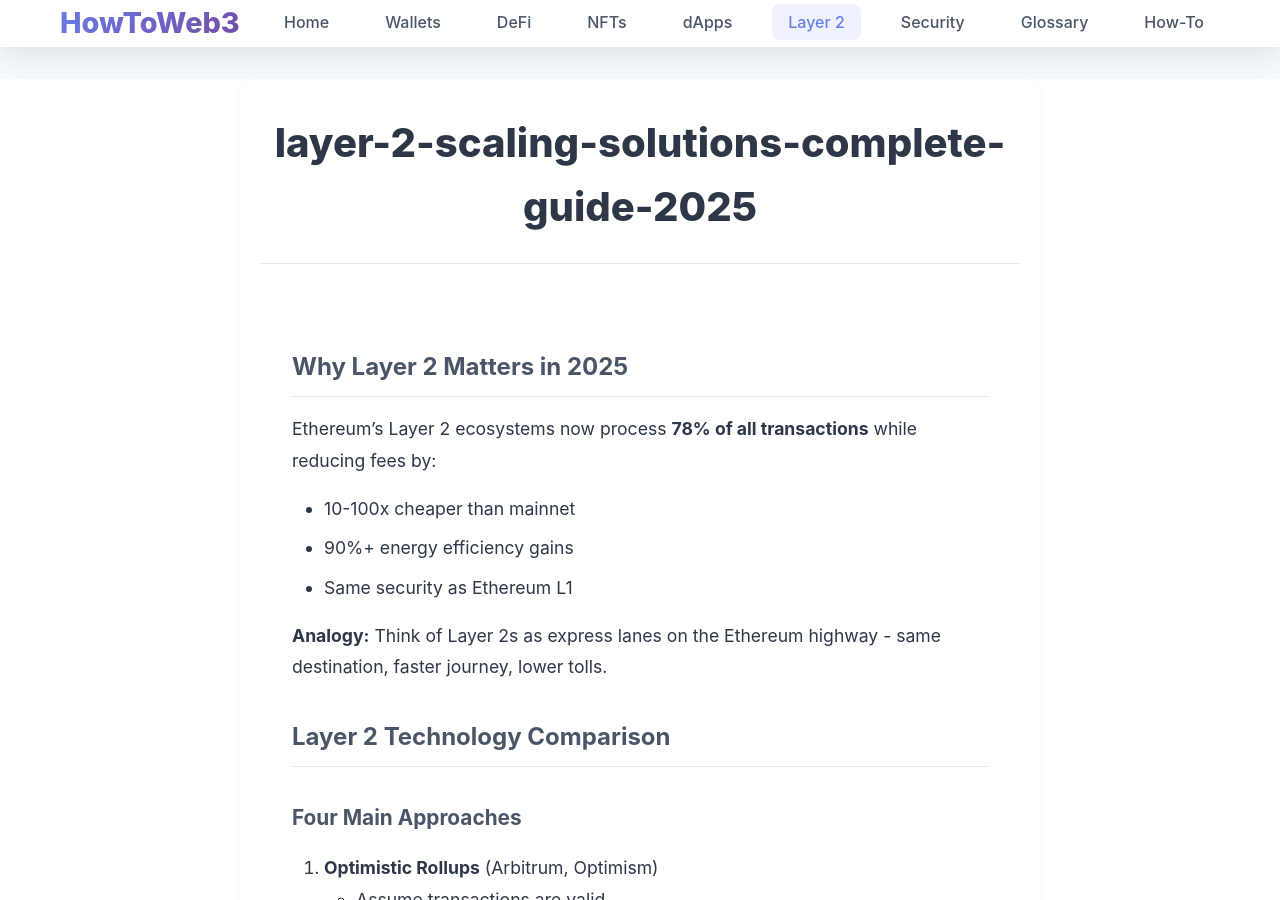
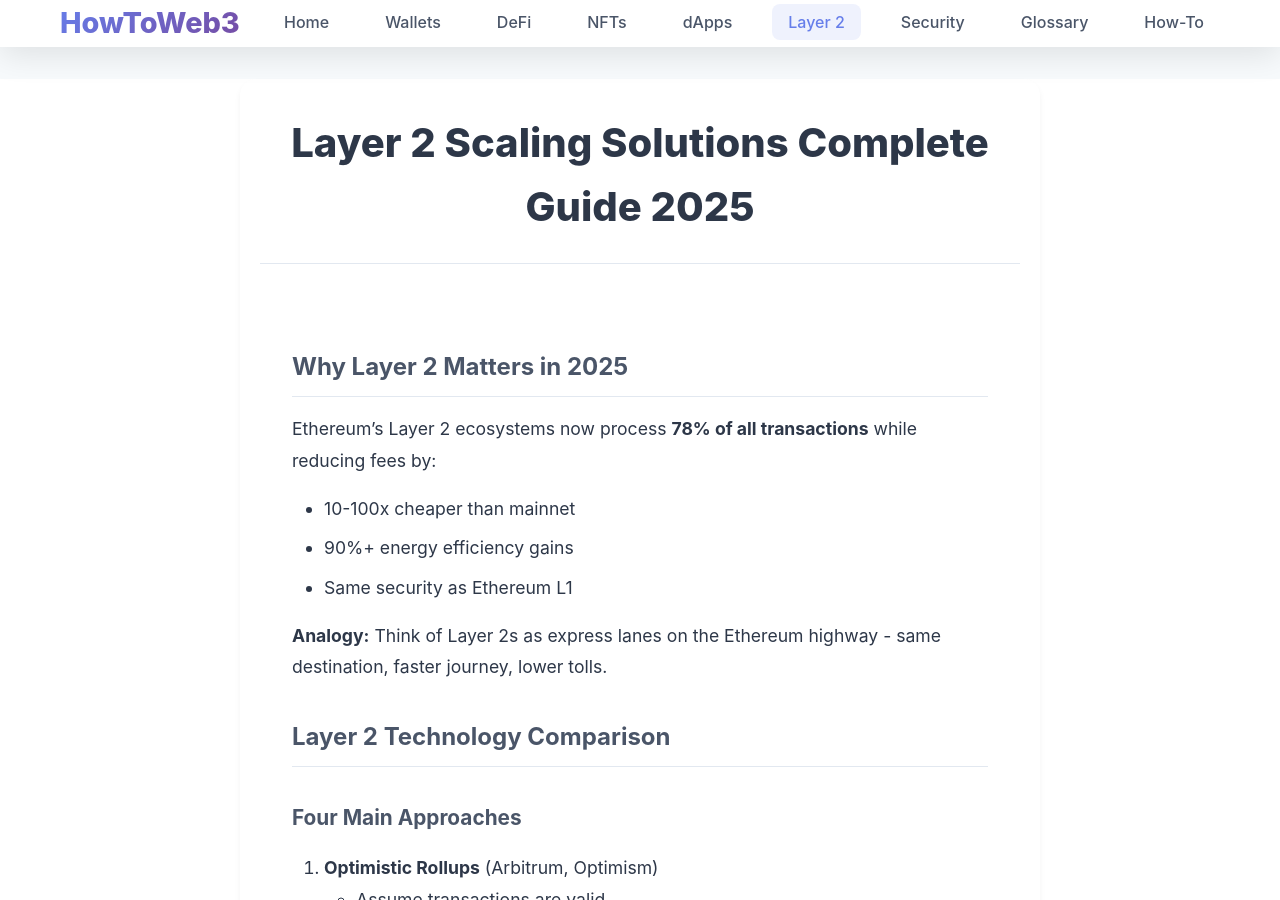
Before and after one commit to gummybearsk/howtoweb3.pro, a Jekyll site: the page built from _posts/2025-07-01-layer-2-scaling-solutions-complete-guide-2025.md, in a window 1280 px wide and 900 px high. Built offline with Jekyll 4.4.1, drawn with Linux system fonts in a browser that asks for light colours.

```diff
--- a/_posts/2025-07-01-layer-2-scaling-solutions-complete-guide-2025.md
+++ b/_posts/2025-07-01-layer-2-scaling-solutions-complete-guide-2025.md
@@ -1,6 +1,6 @@
 ---
 layout: post
-title: "layer-2-scaling-solutions-complete-guide-2025"
+title: "Layer 2 Scaling Solutions Complete Guide 2025"
 categories: layer2
 tags: [arbitrum, optimism, polygon, zksync, starknet, scaling]
 excerpt: "Everything you need to know about Ethereum Layer 2 solutions in 2025 - how they work, key differences, and how to bridge assets safely."
```
